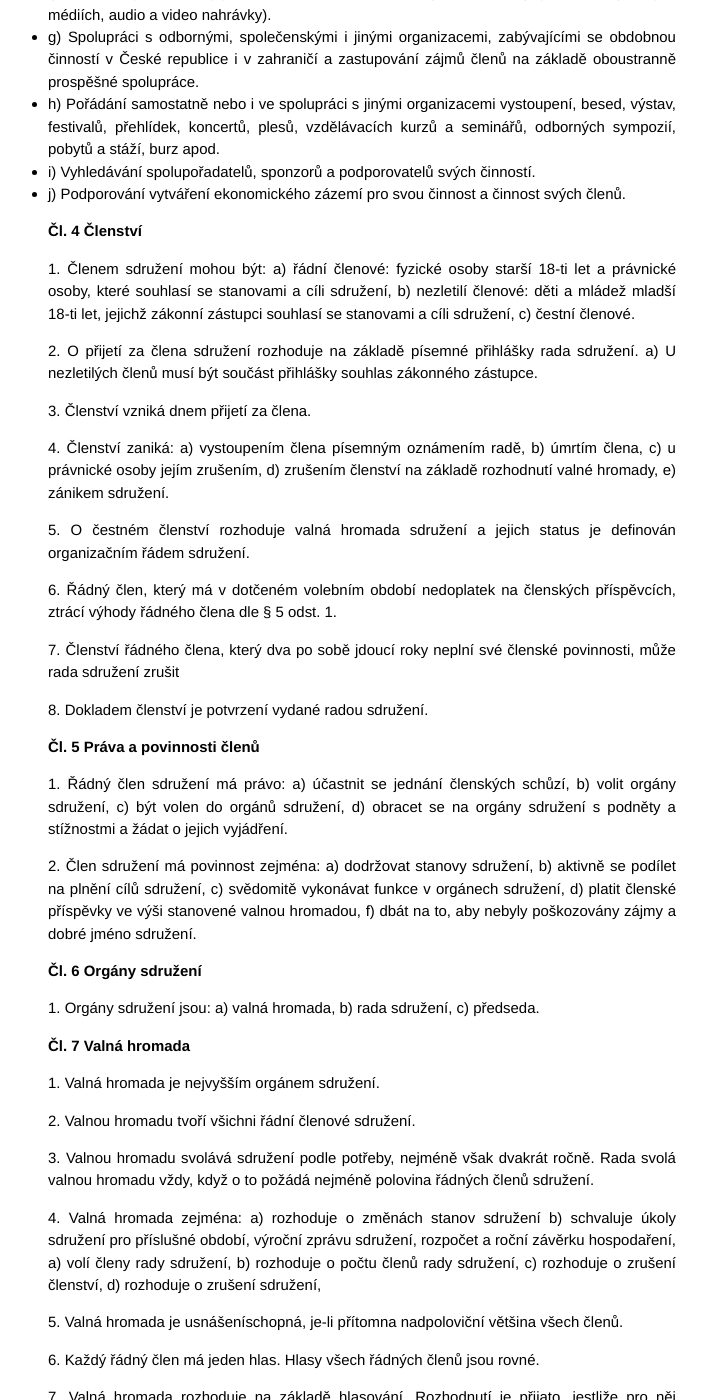
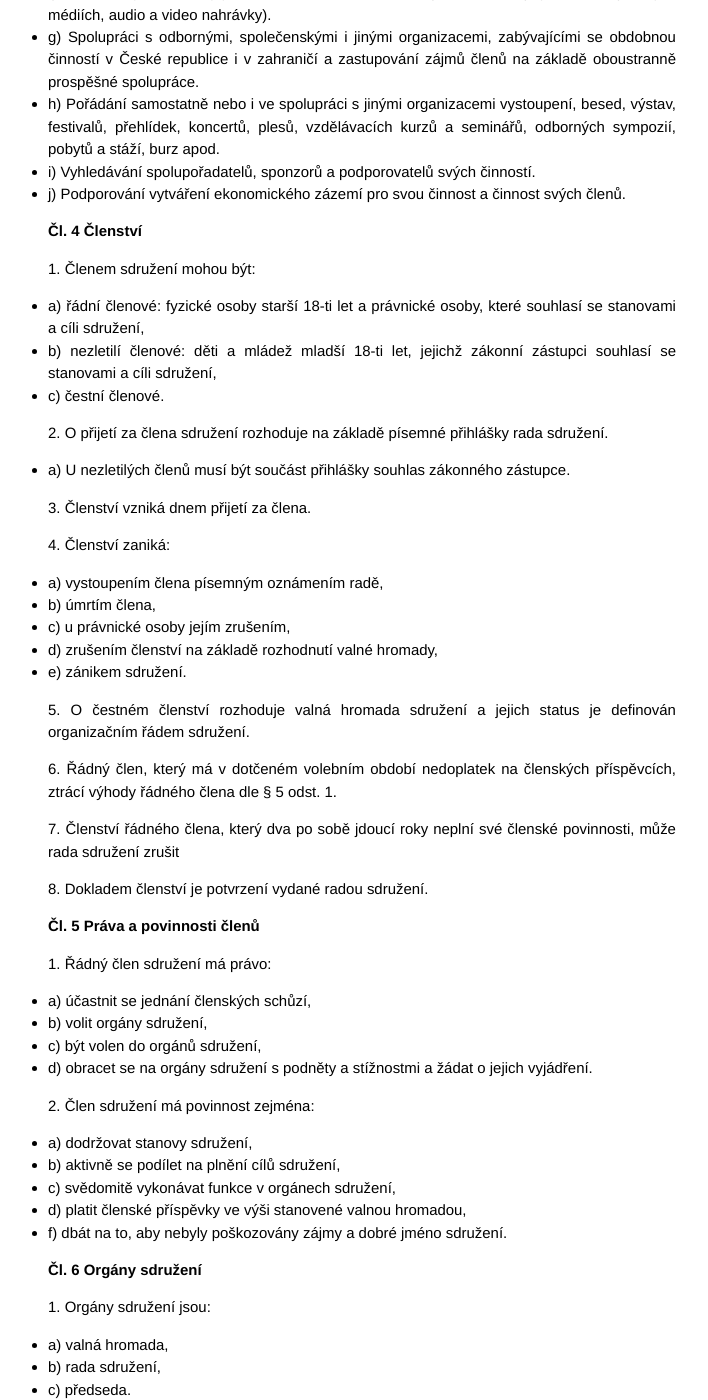
Before and after one commit to ostrevka/ostrevka.github.io, a Jekyll site: the page built from o_nas.html, in a window 1280 px wide and 1400 px high, scrolled down 542 px. Shown: the whole window, without its empty margins (278-986 px from the left). Built offline with Jekyll 4.4.1, drawn with Linux system fonts in a browser that asks for light colours; Markdown is read by kramdown in place of the engine named in the settings; some of the changed text lies outside the part shown.

Commit message:
polozky seznamu ve stanovach sdruzeni

```diff
--- a/o_nas.html
+++ b/o_nas.html
@@ -43,25 +43,31 @@ Za tímto účelem bude sdružení usilovat o:
 Členství</h3>
 <p>
 1. Členem sdružení mohou být:
-a) řádní členové: fyzické osoby starší 18-ti let a právnické osoby, které souhlasí se stanovami a cíli sdružení,
-b) nezletilí členové: děti a mládež mladší 18-ti let, jejichž zákonní zástupci souhlasí se stanovami a cíli sdružení,
-c) čestní členové.
+<ul>
+<li>a) řádní členové: fyzické osoby starší 18-ti let a právnické osoby, které souhlasí se stanovami a cíli sdružení,
+<li>b) nezletilí členové: děti a mládež mladší 18-ti let, jejichž zákonní zástupci souhlasí se stanovami a cíli sdružení,
+<li>c) čestní členové.
+</ul>
 </p>
 
 <p>
 2. O přijetí za člena sdružení rozhoduje na základě písemné přihlášky rada sdružení.
-a) U nezletilých členů musí být součást přihlášky souhlas zákonného zástupce.
+<ul>
+<li>a) U nezletilých členů musí být součást přihlášky souhlas zákonného zástupce.
+</ul>
 </p>
 <p>
 3. Členství vzniká dnem přijetí za člena.
 </p>
 <p>
 4. Členství zaniká:
-a) vystoupením člena písemným oznámením radě,
-b) úmrtím člena,
-c) u právnické osoby jejím zrušením,
-d) zrušením členství na základě rozhodnutí valné hromady,
-e) zánikem sdružení.
+<ul>
+<li>a) vystoupením člena písemným oznámením radě,
+<li>b) úmrtím člena,
+<li>c) u právnické osoby jejím zrušením,
+<li>d) zrušením členství na základě rozhodnutí valné hromady,
+<li>e) zánikem sdružení.
+</ul>
 </p>
 <p>
 5. O čestném členství rozhoduje valná hromada sdružení a jejich status je definován organizačním řádem sdružení.
@@ -80,27 +86,33 @@ e) zánikem sdružení.
 Práva a povinnosti členů</h3>
 <p>
 1. Řádný člen sdružení má právo:
-a) účastnit se jednání členských schůzí,
-b) volit orgány sdružení,
-c) být volen do orgánů sdružení,
-d) obracet se na orgány sdružení s podněty a stížnostmi a žádat o jejich vyjádření.
+<ul>
+<li>a) účastnit se jednání členských schůzí,
+<li>b) volit orgány sdružení,
+<li>c) být volen do orgánů sdružení,
+<li>d) obracet se na orgány sdružení s podněty a stížnostmi a žádat o jejich vyjádření.
+</ul>
 </p>
 <p>
 2. Člen sdružení má povinnost zejména:
-a) dodržovat stanovy sdružení,
-b) aktivně se podílet na plnění cílů sdružení,
-c) svědomitě vykonávat funkce v orgánech sdružení,
-d) platit členské příspěvky ve výši stanovené valnou hromadou,
-f) dbát na to, aby nebyly poškozovány zájmy a dobré jméno sdružení.
+<ul>
+<li>a) dodržovat stanovy sdružení,
+<li>b) aktivně se podílet na plnění cílů sdružení,
+<li>c) svědomitě vykonávat funkce v orgánech sdružení,
+<li>d) platit členské příspěvky ve výši stanovené valnou hromadou,
+<li>f) dbát na to, aby nebyly poškozovány zájmy a dobré jméno sdružení.
+</ul>
 </p>
 
 <h3>Čl. 6
 Orgány sdružení</h3>
 <p>
 1. Orgány sdružení jsou:
-a) valná hromada,
-b) rada sdružení,
-c) předseda.
+<ul>
+<li>a) valná hromada,
+<li>b) rada sdružení,
+<li>c) předseda.
+</ul>
 </p>
 
 <h3>Čl. 7
@@ -116,12 +128,14 @@ Valná hromada</h3>
 </p>
 <p>
 4. Valná hromada zejména:
-a) rozhoduje o změnách stanov sdružení
-b) schvaluje úkoly sdružení pro příslušné období, výroční zprávu sdružení, rozpočet a roční závěrku hospodaření,
-a) volí členy rady sdružení,
-b) rozhoduje o počtu členů rady sdružení,
-c) rozhoduje o zrušení členství,
-d) rozhoduje o zrušení sdružení,
+<ul>
+<li>a) rozhoduje o změnách stanov sdružení
+<li>b) schvaluje úkoly sdružení pro příslušné období, výroční zprávu sdružení, rozpočet a roční závěrku hospodaření,
+<li>a) volí členy rady sdružení,
+<li>b) rozhoduje o počtu členů rady sdružení,
+<li>c) rozhoduje o zrušení členství,
+<li>d) rozhoduje o zrušení sdružení,
+</ul>
 </p>
 <p>
 5. Valná hromada je usnášeníschopná, je-li přítomna nadpoloviční většina všech členů.
@@ -149,11 +163,13 @@ Rada sdružení</h3>
 </p>
 <p>
 5. Rada zejména:
-a) volí ze svých členů předsedu a místopředsedu,
-b) koordinuje činnost sdružení,
-c) svolává valnou hromadu,
-d) zpracovává podklady pro rozhodnutí valné hromady,
-e) rozhoduje o přijetí za člena sdružení.
+<ul>
+<li>a) volí ze svých členů předsedu a místopředsedu,
+<li>b) koordinuje činnost sdružení,
+<li>c) svolává valnou hromadu,
+<li>d) zpracovává podklady pro rozhodnutí valné hromady,
+<li>e) rozhoduje o přijetí za člena sdružení.
+</ul>
 </p>
 <p>
 6. Předseda zastupuje sdružení navenek a jedná jeho jménem.
@@ -194,9 +210,11 @@ Zásady hospodaření</h3>
 </p>
 <p>
 2. Zdroji majetku jsou zejména:
-a) dary a příspěvky právnických a fyzických osob,
-b) členské příspěvky,
-(c) dotace a granty.
+<ul>
+<li>a) dary a příspěvky právnických a fyzických osob,
+<li>b) členské příspěvky,
+<li>(c) dotace a granty.
+</ul>
 </p>
 <p>
 3. Za hospodaření sdružení odpovídá rada sdružení, která každoročně předkládá valné hromadě zprávu o hospodaření, včetně účetní závěrky.
```
